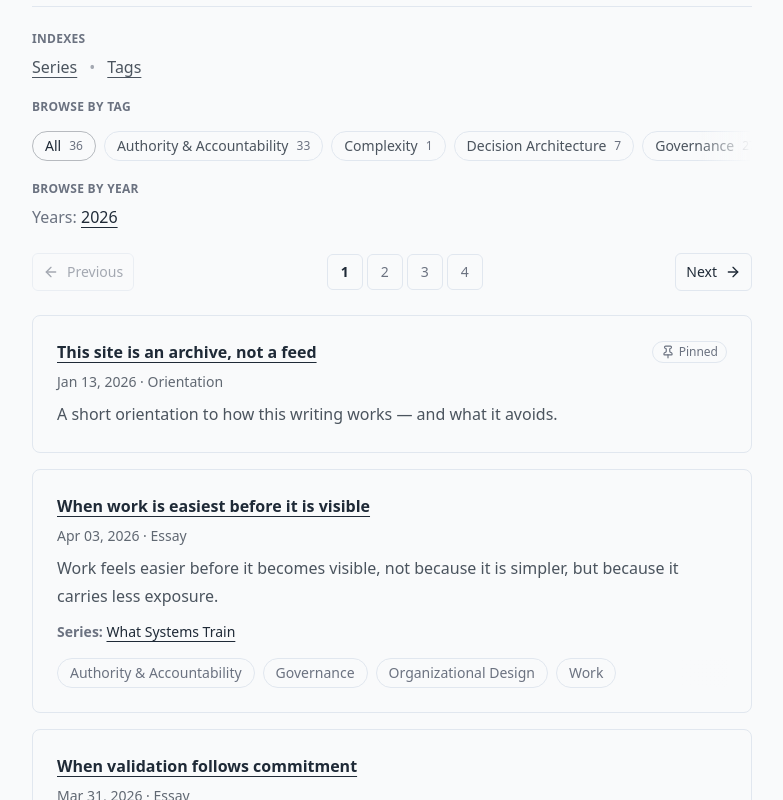
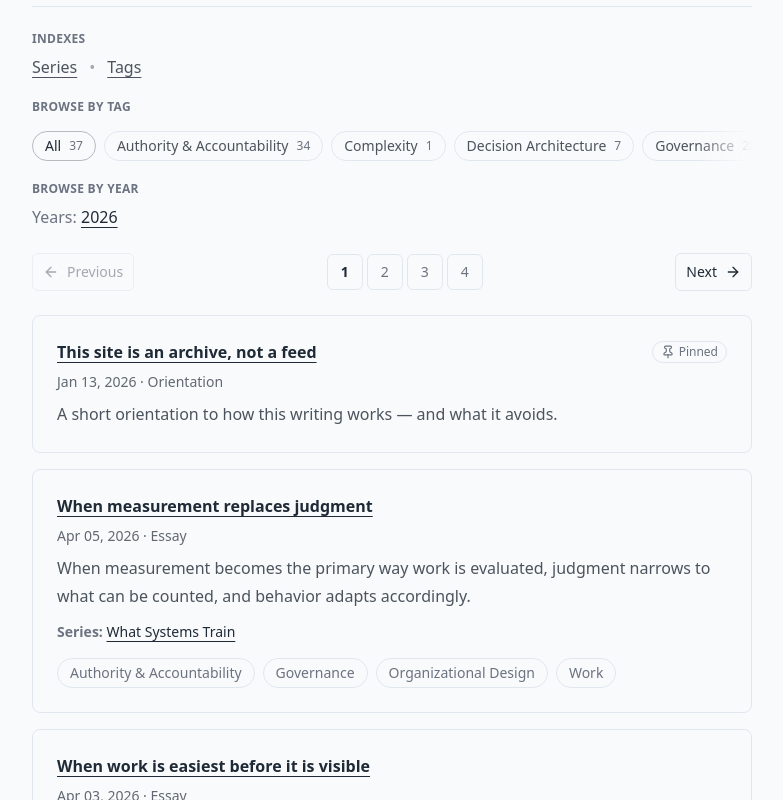
Before and after one commit to andrewjfrancis/andrewjfrancis-site, a Next.js app: page /writing in a window 1280 px wide. Shown: the part 380-1180 px from the top of the page, without its empty margins (248-1031 px from the left). Built offline with nearby package versions, Linux system fonts and the light colour scheme.

Commit message:
Publish “When measurement replaces judgment”
Adds new writing entry and publishes it on-site.
Includes metadata, tags, publish date, and listing updates.

```diff
--- a/app/_lib/staticLastmod.ts
+++ b/app/_lib/staticLastmod.ts
@@ -6,7 +6,7 @@
  * Format: YYYY-MM-DD
  */
 export const STATIC_LASTMOD = {
-  home: "2026-04-03",
+  home: "2026-04-05",
   engagements: "2026-04-03",
   about: "2026-04-03",
   now: "2026-04-03",
--- /dev/null
+++ b/app/writing/_content/2026/when-measurement-replaces-judgment.mdx
@@ -0,0 +1,94 @@
+---
+id: 2026-04-05-01
+title: When measurement replaces judgment
+date: "2026-04-05"
+year: 2026
+tags:
+  - Authority & Accountability
+  - Governance
+  - Organizational Design
+  - Work
+source: local
+excerpt: >
+  When measurement becomes the primary way work is evaluated, judgment narrows to what can be counted, and behavior adapts accordingly.
+---
+
+In many organizations, measurement becomes the basis for evaluation.
+
+Metrics are defined. Targets are set. Performance is tracked.
+
+What is measured becomes visible.
+
+What is not measured becomes less visible.
+
+This is often interpreted as clarity.
+
+But measurement does not simply reflect performance.
+
+It shapes judgment.
+
+## Measurement defines visibility
+
+Measurement determines what can be seen.
+
+Tracked work appears in reports. Counted outcomes become comparable. Quantified progress becomes easier to discuss.
+
+Work that cannot be measured does not disappear.
+
+It becomes less visible.
+
+Attention follows what is tracked.
+
+## Visibility guides evaluation
+
+Once work is visible through measurement, evaluation follows.
+
+Performance is assessed against defined metrics. Progress is judged by movement within tracked ranges.
+
+This creates a reference point for judgment.
+
+## Judgment narrows to measurement
+
+As measurement becomes central, judgment adjusts.
+
+Decisions rely more on metrics. Discussions focus on what can be counted. Evaluation aligns with what is visible.
+
+This does not eliminate judgment.
+
+It constrains it.
+
+Work outside measurement becomes harder to evaluate, even when it remains important.
+
+## Behavior adapts to what is measured
+
+Over time, behavior follows measurement.
+
+Effort shifts toward tracked outcomes. Work aligns with defined metrics. Actions prioritize what will be counted.
+
+This is not necessarily intentional.
+
+It is adaptive.
+
+When evaluation depends on measurement, behavior adjusts to it.
+
+## What measurement trains
+
+Measurement does more than observe performance.
+
+It trains it.
+
+Visibility shapes evaluation. Evaluation shapes behavior. Behavior aligns with what is measured.
+
+Work begins to optimize for what can be counted, not necessarily for what matters.
+
+Organizations often treat measurement as neutral.
+
+But measurement is not neutral.
+
+When measurement replaces judgment, it determines what becomes visible, what is evaluated, and how behavior adapts.
+
+---
+
+Part of a series: [What Systems Train](/writing/series/what-systems-train)
+
+---
--- a/app/writing/_data/articles.ts
+++ b/app/writing/_data/articles.ts
@@ -25,6 +25,22 @@ export type Article = {
 export const PAGE_SIZE = 10;
 
 export const ARTICLES_REAL: Article[] = [
+  {
+    id: "2026-04-05-01",
+    title: "When measurement replaces judgment",
+    date: "2026-04-05",
+    year: 2026,
+    excerpt:
+      "When measurement becomes the primary way work is evaluated, judgment narrows to what can be counted, and behavior adapts accordingly.",
+    source: "local",
+    slug: "when-measurement-replaces-judgment",
+    tags: [
+      "Authority & Accountability",
+      "Governance",
+      "Organizational Design",
+      "Work",
+    ],
+  },
   {
     id: "2026-04-03-01",
     title: "When work is easiest before it is visible",
--- a/app/writing/_data/series.ts
+++ b/app/writing/_data/series.ts
@@ -64,6 +64,7 @@ export const SERIES: Series[] = [
       "2026-03-29-01",
       "2026-03-31-01",
       "2026-04-03-01",
+      "2026-04-05-01",
     ],
   },
   {
```
